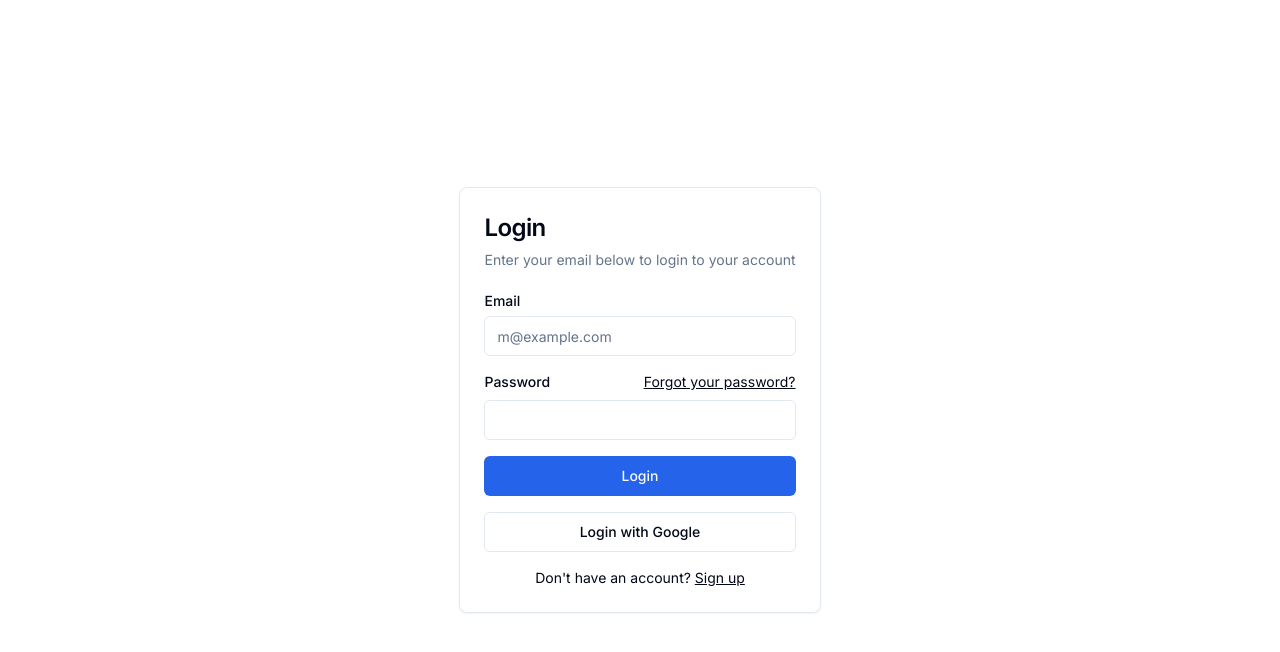
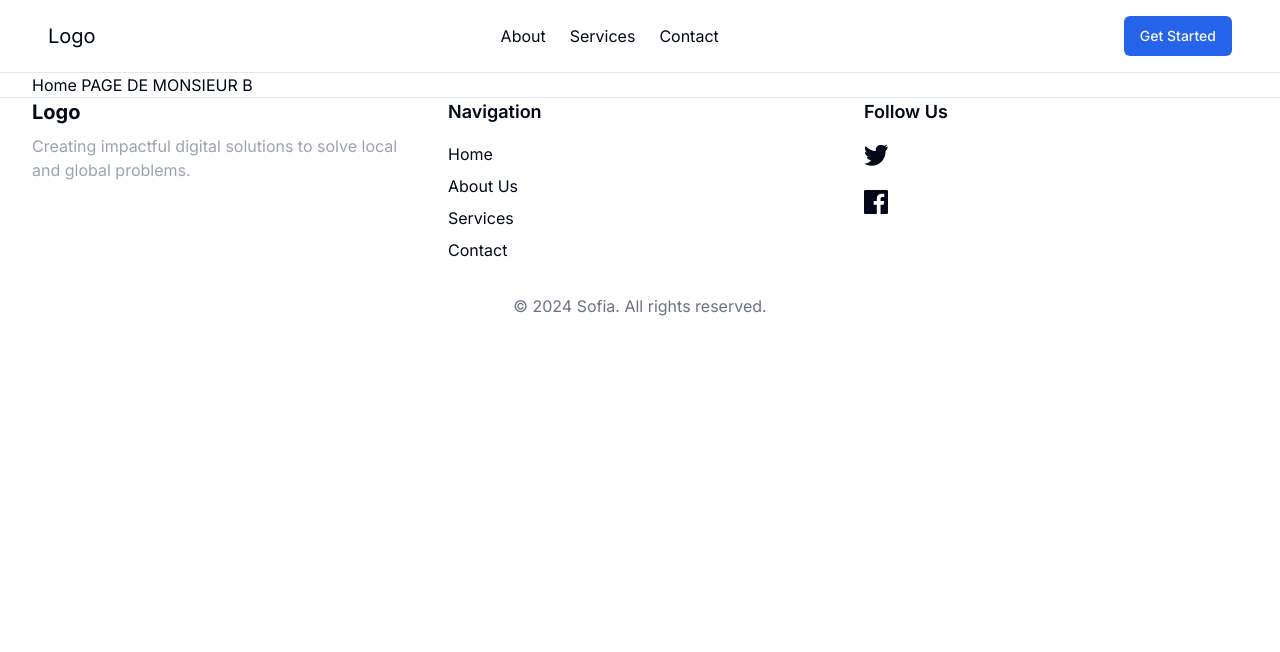
Before and after one commit to jedidia17/carup, a React (Vite) app in the folder app/web/: page / in a window 1280 px wide. Shown: the top 652 px of the page. Built offline with nearby package versions, Linux system fonts and the light colour scheme.

Commit message:
add Footer & Header

```diff
--- a/app/web/package.json
+++ b/app/web/package.json
@@ -11,6 +11,7 @@
   },
   "dependencies": {
     "@radix-ui/react-label": "^2.1.0",
+    "@radix-ui/react-separator": "^1.1.0",
     "@radix-ui/react-slot": "^1.1.0",
     "@react-google-maps/api": "^2.19.3",
     "chart.js": "^4.4.4",
--- /dev/null
+++ b/app/web/src/components/layouts/Footer.jsx
@@ -0,0 +1,62 @@
+import { Link } from 'react-router-dom';
+import { Separator } from '@/components/ui/separator';
+
+export default function Footer() {
+  return (
+    <footer className="bg-background">
+      <Separator />
+      <div className="container mx-auto grid grid-cols-1 md:grid-cols-3 gap-8">
+        {/* Column 1: Logo and Description */}
+        <div>
+          <h2 className="text-xl font-bold">Logo</h2>
+          <p className="mt-2 text-gray-400">
+            Creating impactful digital solutions to solve local and global problems.
+          </p>
+        </div>
+
+        {/* Column 2: Navigation Links */}
+        <div>
+          <h2 className="text-lg font-semibold">Navigation</h2>
+          <ul className="mt-4 space-y-2">
+            <li>
+              <Link to="/" className="hover:underline">Home</Link>
+            </li>
+            <li>
+              <Link to="/about" className="hover:underline">About Us</Link>
+            </li>
+            <li>
+              <Link to="/services" className="hover:underline">Services</Link>
+            </li>
+            <li>
+              <Link to="/contact" className="hover:underline">Contact</Link>
+            </li>
+          </ul>
+        </div>
+
+        {/* Column 3: Social Media */}
+        <div>
+          <h2 className="text-lg font-semibold">Follow Us</h2>
+          <div className="mt-4 space-x-4">
+            <a href="https://twitter.com" target="_blank" rel="noopener noreferrer" className="hover:text-gray-400">
+              {/* Add your preferred social media icons here */}
+              <svg className="w-6 h-6" fill="currentColor" xmlns="http://www.w3.org/2000/svg" viewBox="0 0 24 24">
+                <path d="M24 4.557a9.93 9.93 0 01-2.828.775 4.943 4.943 0 002.165-2.723 9.865 9.865 0 01-3.127 1.195A4.927 4.927 0 0016.616 3c-2.72 0-4.926 2.205-4.926 4.924 0 .387.045.765.127 1.124C7.688 8.847 4.064 6.918 1.64 3.954a4.908 4.908 0 00-.666 2.475c0 1.71.869 3.213 2.188 4.096A4.932 4.932 0 01.96 9.79v.063a4.928 4.928 0 003.95 4.827 4.933 4.933 0 01-2.212.084 4.928 4.928 0 004.602 3.417A9.864 9.864 0 010 21.54a13.92 13.92 0 007.548 2.212c9.055 0 14.001-7.496 14.001-13.986 0-.213-.005-.426-.014-.637A9.99 9.99 0 0024 4.557z" />
+              </svg>
+            </a>
+            <a href="https://facebook.com" target="_blank" rel="noopener noreferrer" className="hover:text-gray-400">
+              <svg className="w-6 h-6" fill="currentColor" xmlns="http://www.w3.org/2000/svg" viewBox="0 0 24 24">
+                <path d="M22.675 0H1.325C.593 0 0 .593 0 1.325v21.351C0 23.407.593 24 1.325 24h11.49v-9.294H9.691v-3.622h3.124V8.413c0-3.1 1.894-4.788 4.66-4.788 1.325 0 2.462.099 2.794.143v3.24h-1.916c-1.504 0-1.795.715-1.795 1.764v2.313h3.59l-.467 3.622h-3.123V24h6.116c.73 0 1.323-.593 1.323-1.324V1.325C24 .593 23.407 0 22.675 0z" />
+              </svg>
+            </a>
+            {/* Add more social media icons as needed */}
+          </div>
+        </div>
+      </div>
+
+      {/* Copyright Notice */}
+      <div className="mt-8 text-center text-gray-500">
+        &copy; {new Date().getFullYear()} Sofia. All rights reserved.
+      </div>
+    </footer>
+  );
+};
--- /dev/null
+++ b/app/web/src/components/layouts/Header.jsx
@@ -0,0 +1,67 @@
+import { Button } from "@/components/ui/button";
+import { Separator } from "@/components/ui/separator";
+import { Link, useNavigate } from "react-router-dom";
+
+
+export default function Header() {
+  const navigate = useNavigate();
+  return (
+    <header>
+      <nav className="bg-background p-4 sticky top-0">
+        <div className="container mx-auto flex items-center justify-between">
+          {/* Logo */}
+          <div className="text-xl font-bold">
+            <Link to="/">Logo</Link>
+          </div>
+
+          {/* Menu items */}
+          <div className="hidden md:flex space-x-6">
+            <Link to="/about" className="hover:text-gray-700">
+              About
+            </Link>
+            <Link to="/services" className="hover:text-gray-700">
+              Services
+            </Link>
+            <Link to="/contact" className="hover:text-gray-700">
+              Contact
+            </Link>
+          </div>
+
+          {/* Get Started Button */}
+          <div className="hidden md:block">
+            <Button onClick={navigate('/login')}>
+              Get Started
+            </Button>
+          </div>
+
+          {/* Mobile Menu Button */}
+          <div className="md:hidden">
+            <button className="text-gray-500 hover:text-gray-700 focus:outline-none">
+              {/* You can use a menu icon like Heroicons */}
+              <svg className="w-6 h-6" fill="none" stroke="currentColor" viewBox="0 0 24 24" xmlns="http://www.w3.org/2000/svg">
+                <path strokeLinecap="round" strokeLinejoin="round" strokeWidth={2} d="M4 6h16M4 12h16m-7 6h7" />
+              </svg>
+            </button>
+          </div>
+        </div>
+
+        {/* Mobile Menu Dropdown */}
+        <div className="md:hidden mt-2 space-y-2">
+          <Link to="/about" className="block text-gray-700">
+            About
+          </Link>
+          <Link to="/services" className="block text-gray-700">
+            Services
+          </Link>
+          <Link to="/contact" className="block text-gray-700">
+            Contact
+          </Link>
+          <Button onClick={navigate('/login')} className="w-full mt-2">
+            Get Started
+          </Button>
+        </div>
+      </nav>
+      <Separator />
+    </header>
+  );
+};
--- a/app/web/src/components/layouts/Layout.jsx
+++ b/app/web/src/components/layouts/Layout.jsx
@@ -1,9 +1,15 @@
 import { Outlet } from "react-router-dom";
+import Header from "./Header";
+import Footer from "./Footer";
 
 export default function Layout() {
   return (
-    <div>
-      <Outlet />
-    </div>
-  )
+    <>
+      <Header />
+      <main role="main" className="container">
+        <Outlet />
+      </main>
+      <Footer />
+    </>
+  );
 }
--- /dev/null
+++ b/app/web/src/components/ui/separator.jsx
@@ -0,0 +1,23 @@
+import * as React from "react"
+import * as SeparatorPrimitive from "@radix-ui/react-separator"
+
+import { cn } from "@/lib/utils"
+
+const Separator = React.forwardRef((
+  { className, orientation = "horizontal", decorative = true, ...props },
+  ref
+) => (
+  <SeparatorPrimitive.Root
+    ref={ref}
+    decorative={decorative}
+    orientation={orientation}
+    className={cn(
+      "shrink-0 bg-border",
+      orientation === "horizontal" ? "h-[1px] w-full" : "h-full w-[1px]",
+      className
+    )}
+    {...props} />
+))
+Separator.displayName = SeparatorPrimitive.Root.displayName
+
+export { Separator }
--- a/app/web/src/globals.css
+++ b/app/web/src/globals.css
@@ -3,15 +3,6 @@
 @tailwind components;
 @tailwind utilities;
 
-
-*,
-*::after,
-*::before {
-  font-family: "Inter", sans-serif;
-  font-optical-sizing: auto;
-  font-weight: 400;
-  font-style: normal;
-}
 
 @layer base {
   :root {
@@ -72,6 +63,10 @@
 
 @layer base {
   * {
+    font-family: "Inter", sans-serif;
+    font-optical-sizing: auto;
+    font-weight: 400;
+    font-style: normal;
     @apply border-border;
   }
 
--- /dev/null
+++ b/app/web/src/screens/Home.jsx
@@ -0,0 +1,5 @@
+export default function Home () {
+  return (
+    <h1>Home PAGE DE MONSIEUR B</h1>
+  );
+}
```
Also changed, not shown: app/web/src/main.jsx (+15 -2 lines), app/web/src/screens/Contact.jsx (added), app/web/src/screens/Functionality.jsx (added), 1 other file (tests, documents, lock files or other folders).
